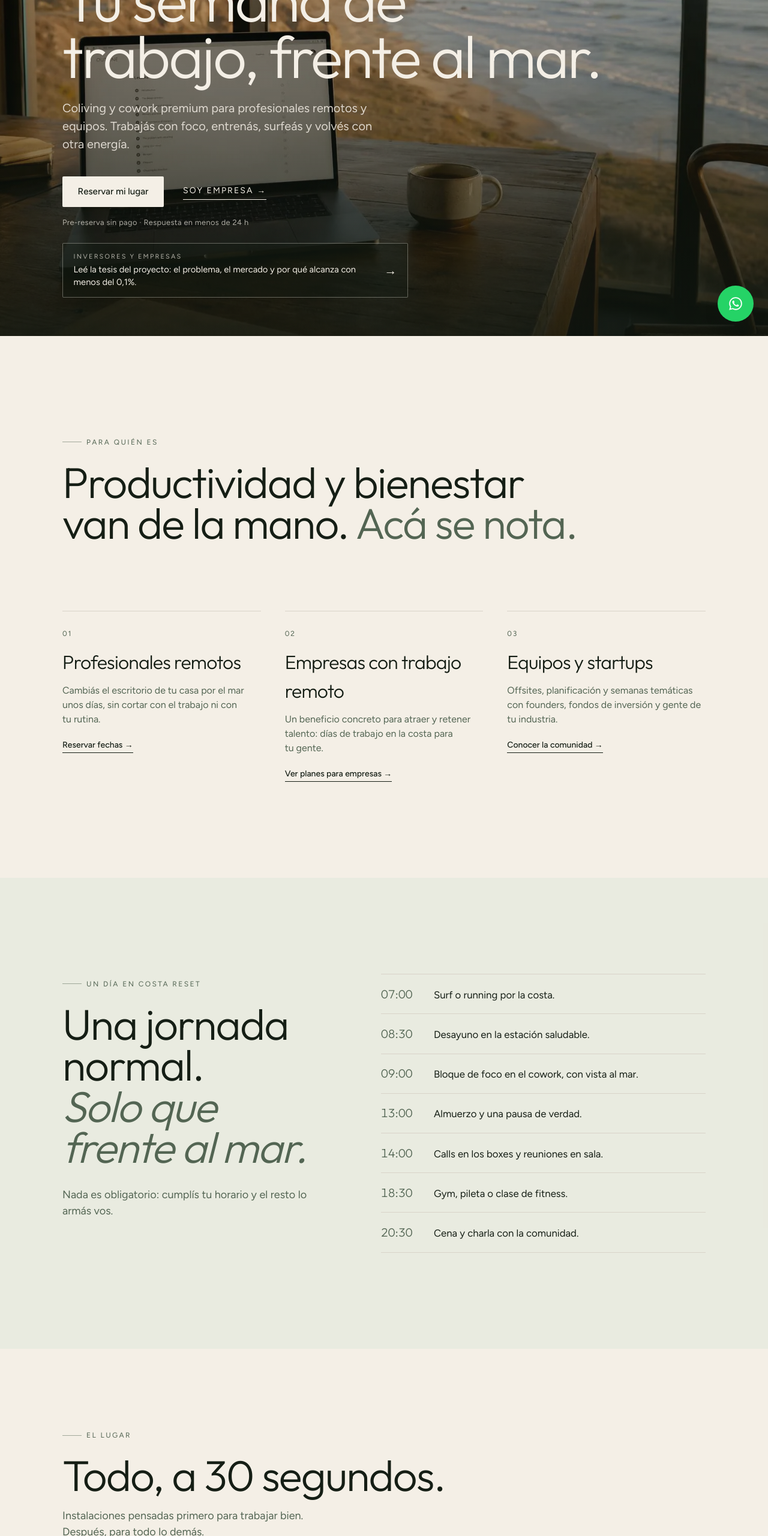
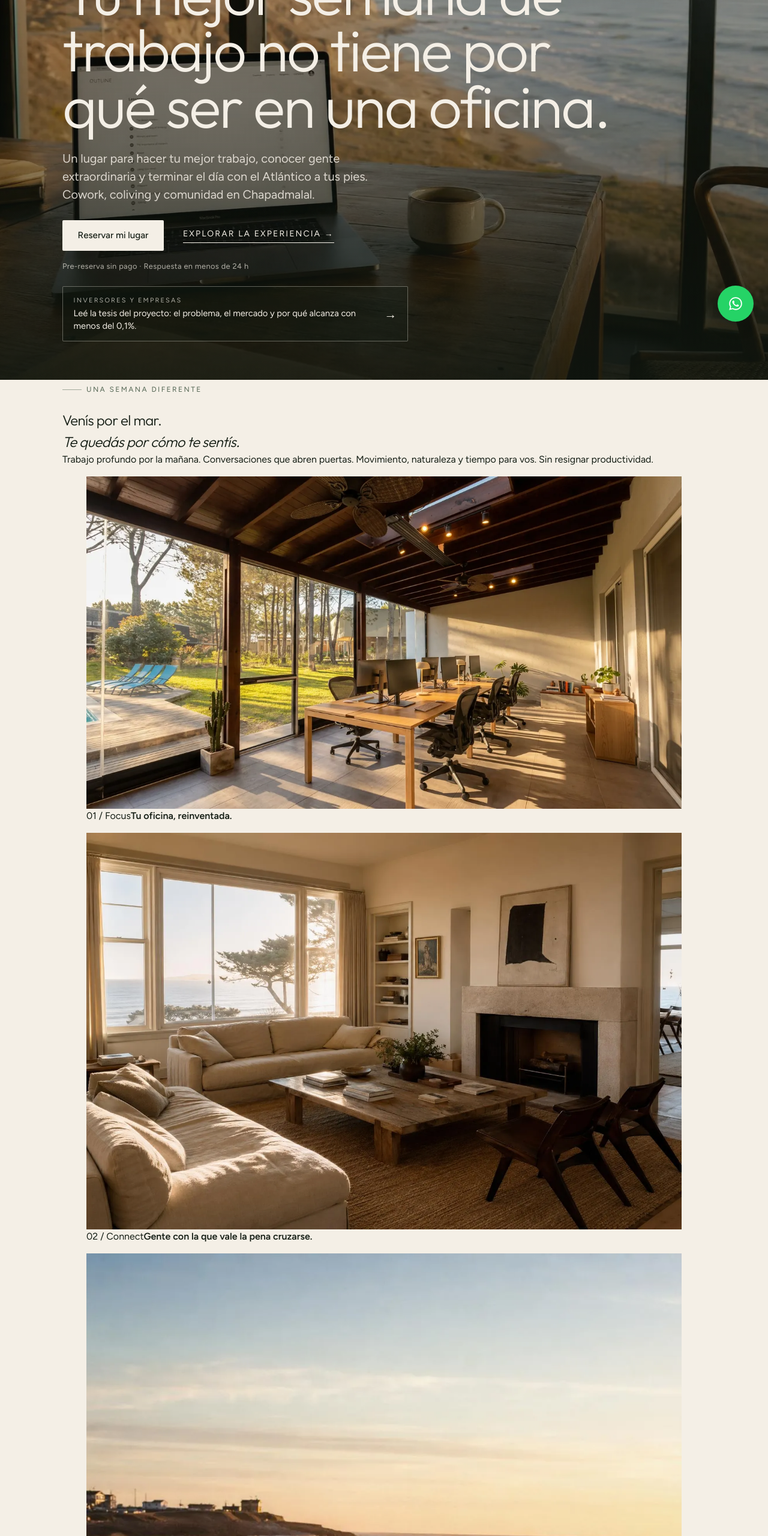
Before and after one commit to facundogregorini-lab/costa-reset, a website: page index.html in a window 1280 px wide. Shown: the part 240-2800 px from the top of the page at 60% size. Drawn offline with Linux system fonts and the light colour scheme.

Commit message:
Redesign editorial hero and immersive work-retreat story

```diff
--- a/index.html
+++ b/index.html
@@ -94,12 +94,12 @@ src="https://www.facebook.com/tr?id=1671294247882059&ev=PageView&noscript=1"
     <div class="wrap hero-inner">
       <p class="eyebrow on-dark fade" style="--d:150ms">Costa Atlántica · Chapadmalal</p>
       <div>
-        <h1 class="hero-title fade-up" style="--d:300ms">Tu semana de trabajo, frente al mar.</h1>
-        <p class="hero-lead fade-up" style="--d:500ms">Coliving y cowork premium para profesionales remotos y equipos. Trabajás con foco, entrenás, surfeás y volvés con otra energía.</p>
+        <h1 class="hero-title fade-up" style="--d:300ms">Tu mejor semana de trabajo no tiene por qué ser en una oficina.</h1>
+        <p class="hero-lead fade-up" style="--d:500ms">Un lugar para hacer tu mejor trabajo, conocer gente extraordinaria y terminar el día con el Atlántico a tus pies. Cowork, coliving y comunidad en Chapadmalal.</p>
       </div>
       <div class="hero-foot fade" style="--d:750ms">
         <a href="#reservar" class="btn-light">Reservar mi lugar</a>
-        <a href="#empresas" class="link-cta">Soy empresa →</a>
+        <a href="#lugar" class="link-cta">Explorar la experiencia →</a>
         <p class="hero-note">Pre-reserva sin pago · Respuesta en menos de 24 h</p>
         <a href="tesis" class="hero-thesis">
           <span class="ht-tag">Inversores y empresas</span>
@@ -110,6 +110,17 @@ src="https://www.facebook.com/tr?id=1671294247882059&ev=PageView&noscript=1"
     </div>
   </section>
 
+
+  <!-- Editorial experience / conceptual imagery -->
+  <section class="experience-intro" aria-labelledby="experience-heading">
+    <div class="wrap experience-heading"><p class="eyebrow">Una semana diferente</p><h2 id="experience-heading">Venís por el mar.<br><em>Te quedás por cómo te sentís.</em></h2><p>Trabajo profundo por la mañana. Conversaciones que abren puertas. Movimiento, naturaleza y tiempo para vos. Sin resignar productividad.</p></div>
+    <div class="experience-mosaic wrap">
+      <figure class="experience-tile tile-large"><img src="img/hero-cowork-lg.webp" alt="Cowork luminoso con espacios de trabajo" loading="lazy"><figcaption><span>01 / Focus</span><strong>Tu oficina, reinventada.</strong></figcaption></figure>
+      <figure class="experience-tile"><img src="img/living-lg.webp" alt="Living compartido para descansar y conectar" loading="lazy"><figcaption><span>02 / Connect</span><strong>Gente con la que vale la pena cruzarse.</strong></figcaption></figure>
+      <figure class="experience-tile"><img src="img/surf-walk-lg.webp" alt="Surf en la costa atlántica" loading="lazy"><figcaption><span>03 / Reset</span><strong>Un rato de océano cambia todo.</strong></figcaption></figure>
+    </div>
+    <p class="wrap experience-disclaimer">Imágenes conceptuales e ilustrativas de la experiencia proyectada. Estamos preparando la primera temporada.</p>
+  </section>
   <!-- ============ PARA QUIÉN ============ -->
   <section id="para-quien" class="section">
     <div class="wrap">
@@ -162,8 +173,8 @@ src="https://www.facebook.com/tr?id=1671294247882059&ev=PageView&noscript=1"
   <section id="lugar" class="section tight-top">
     <div class="wrap">
       <div class="reveal section-head">
-        <p class="eyebrow">El lugar</p>
-        <h2 class="display">Todo, a 30 segundos.</h2>
+        <p class="eyebrow">Espacios para vivir y crear</p>
+        <h2 class="display">Todo lo que necesitás.<br><em class="muted">Nada de lo que te distrae.</em></h2>
         <p class="lead">Instalaciones pensadas primero para trabajar bien. Después, para todo lo demás.</p>
       </div>
       <div class="amenities">
```
